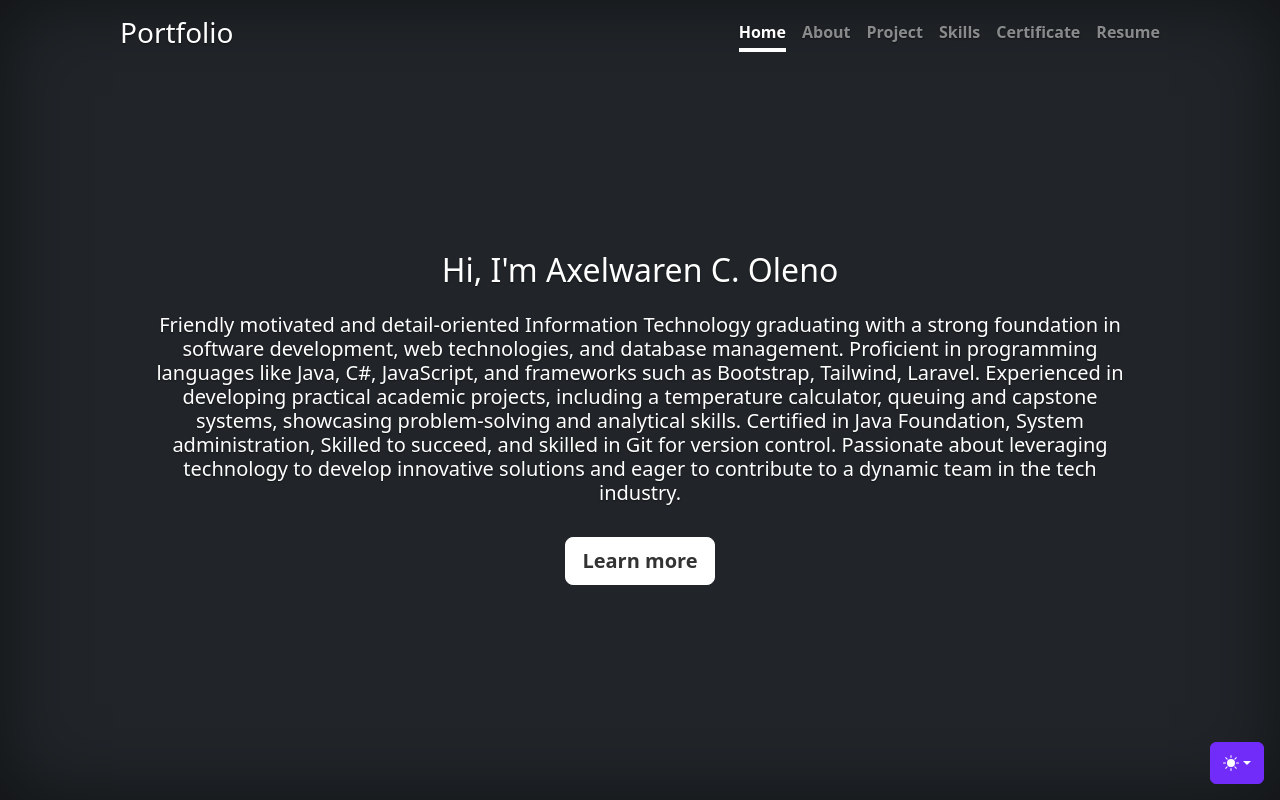
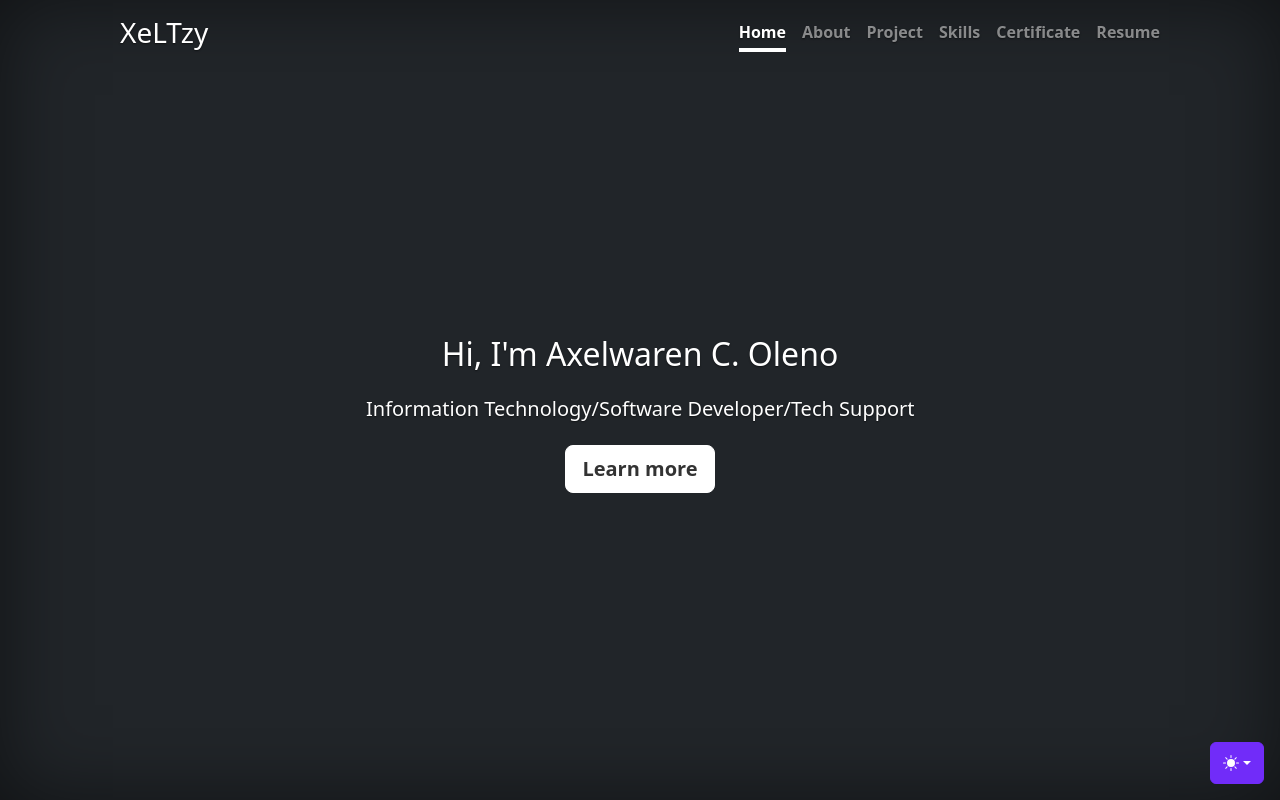
Before and after one commit to XeLwaren13/portfolio, a plain HTML site: page index.html in a window 1280 px wide. Drawn offline with nearby package versions, Linux system fonts and the light colour scheme.

Commit message:
Adjust homepage description and each page header title

```diff
--- a/cover.css
+++ b/cover.css
@@ -52,3 +52,7 @@ body {
   color: #fff;
   border-bottom-color: #fff;
 }
+
+.nav-masthead a {
+  display: inline-block;
+}
--- a/index.html
+++ b/index.html
@@ -590,7 +590,7 @@
   <div class="cover-container d-flex w-100 h-100 p-3 mx-auto flex-column">
     <header class="mb-auto">
       <div>
-        <h3 class="float-md-start mb-0">Portfolio</h3>
+        <h3 class="float-md-start mb-0">XeLTzy</h3>
         <nav class="nav nav-masthead justify-content-center float-md-end">
           <a class="nav-link fw-bold py-1 px-0 pe-none active" aria-current="page" href="#">Home</a>
           <a class="nav-link fw-bold py-1 px-0" href="./about.html">About</a>
@@ -602,21 +602,12 @@
       </div>
     </header>
     <main class="px-2 mb-auto">
-      <div class="container-sm">
-        <h2 class="py-2" id="myName">Hi, I'm Axelwaren C. Oleno</h2>
-        <p class="h5 py-2 fw-light" id="myIntroduction">
-          Friendly motivated and detail-oriented Information Technology
-          graduating with a strong
-          foundation in software development, web technologies, and database management. Proficient in programming
-          languages like Java, C#, JavaScript, and frameworks such as Bootstrap, Tailwind, Laravel. Experienced in
-          developing practical
-          academic projects, including a temperature calculator, queuing and capstone systems, showcasing
-          problem-solving
-          and analytical skills. Certified in Java Foundation, System administration, Skilled to succeed, and skilled in
-          Git for version control. Passionate about leveraging technology to develop innovative solutions and eager to
-          contribute to a dynamic team in the tech industry.
+      <div class="container-sm d-flex flex-column align-items-center gap-3">
+        <h2 class="" id="myName">Hi, I'm Axelwaren C. Oleno</h2>
+        <p class="h5 fw-light" id="myIntroduction">
+          Information Technology/Software Developer/Tech Support
         </p>
-        <p class="lead h6 mt-4" id="myLearnMore">
+        <p class="lead h6" id="myLearnMore">
           <a href="./about.html" class="btn btn-lg btn-light fw-bold border-white bg-white">Learn more</a>
         </p>
       </div>
```
Also changed, not shown: Certificate.html (+5 -5 lines), Resume.html (+3 -3 lines), Skills.html (+3 -4 lines), about.html (+5 -6 lines), project.html (+4 -4 lines).
